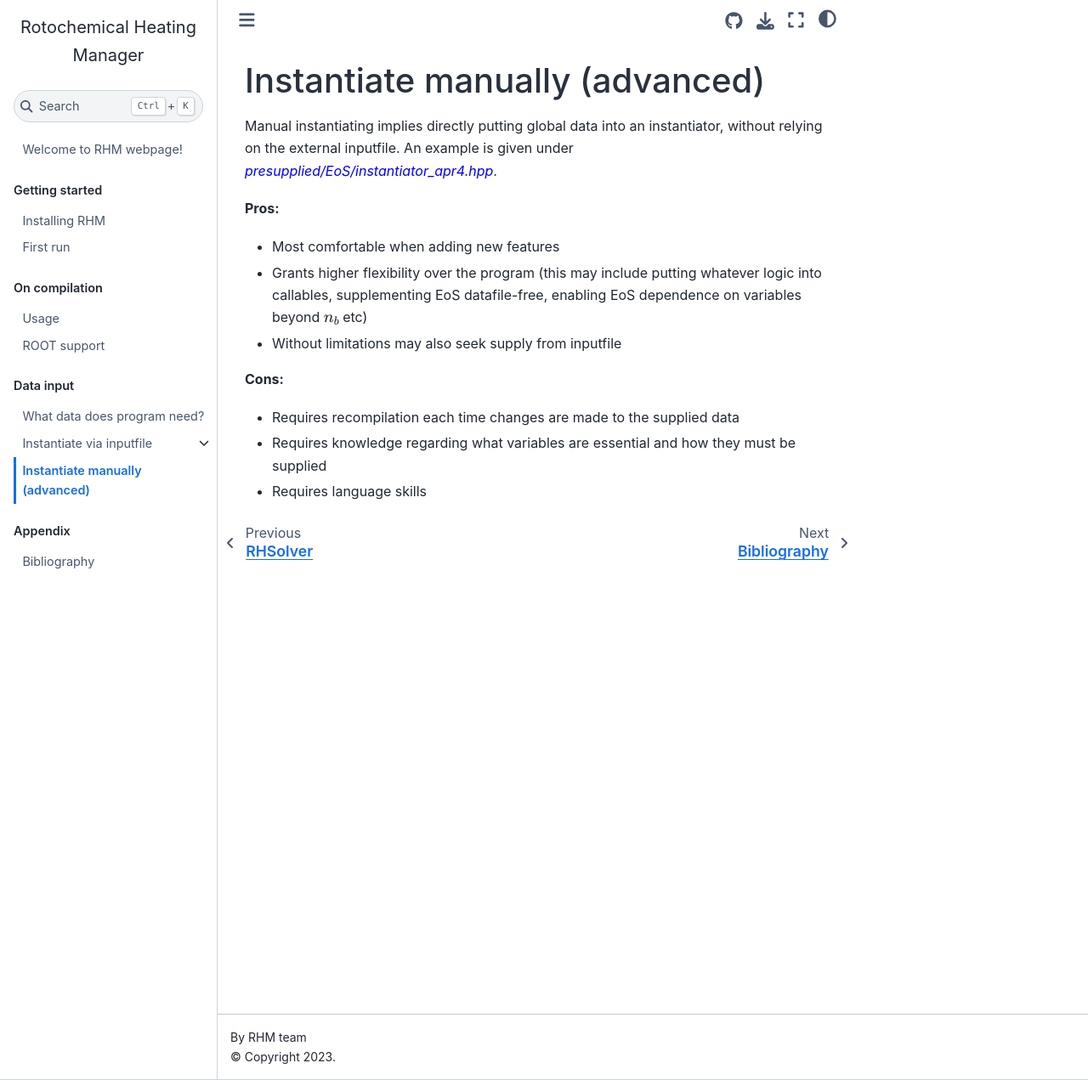
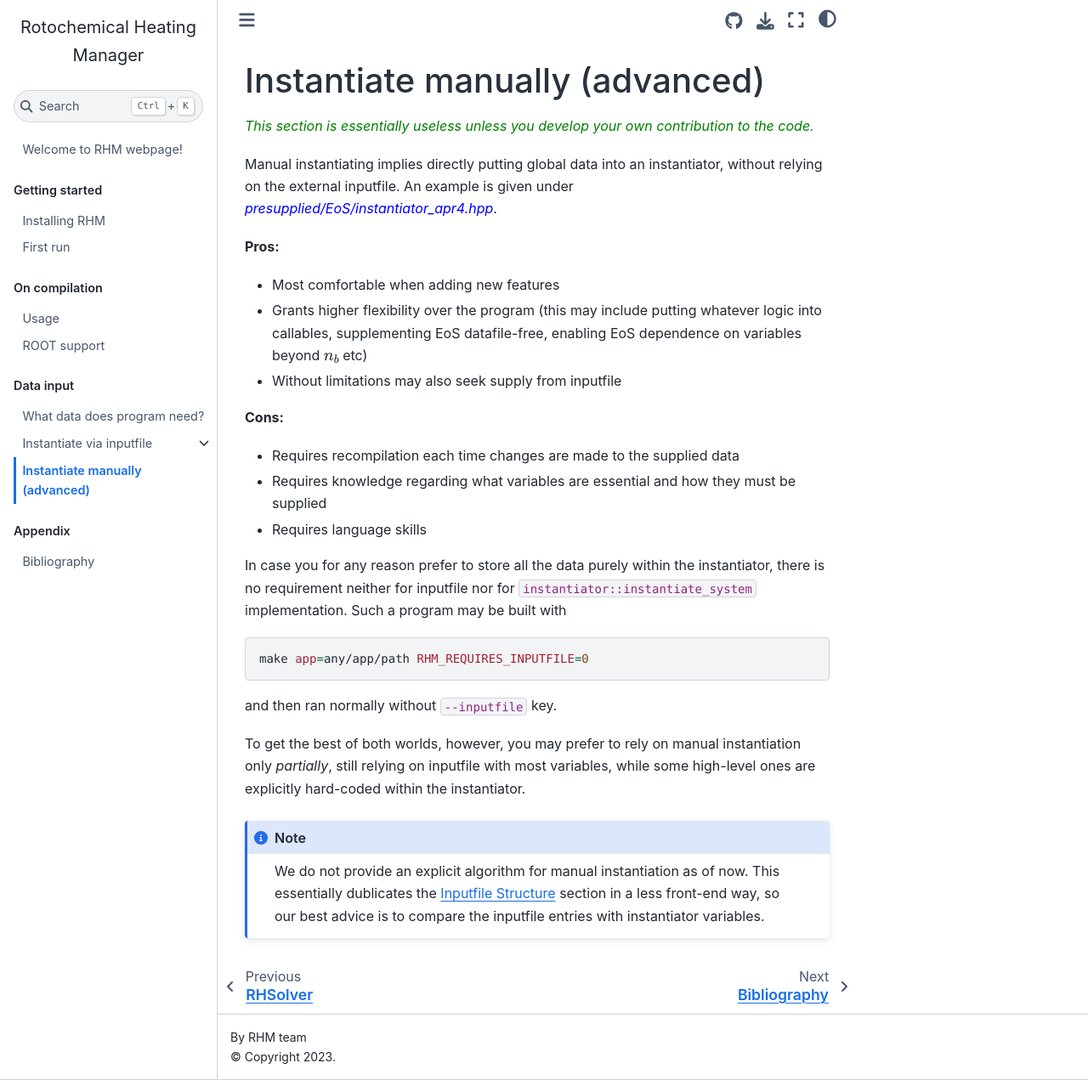
Before and after one commit to Silence2107/Rotochemical-heating-manager, a Jupyter Book: the page built from docs/data_input/instantiate_manually.md, in a window 1280 px wide and 1271 px high. Shown: the whole window at 85% size. Built offline with Jupyter Book 1.0.4 settings and Sphinx 7.4.7 and the Sphinx Book theme 1.1.4, drawn with Linux system fonts in a browser that asks for light colours.

Commit message:
Update docs

````diff
--- a/docs/data_input/instantiate_manually.md
+++ b/docs/data_input/instantiate_manually.md
@@ -1,4 +1,6 @@
 # Instantiate manually (advanced)
+
+<span style="color:green">_This section is essentially useless unless you develop your own contribution to the code._</span>
 
 Manual instantiating implies directly putting global data into an instantiator, without relying on the external inputfile. An example is given under <span style="color:blue">_presupplied/EoS/instantiator\_apr4.hpp_</span>.
 
@@ -11,3 +13,15 @@ Manual instantiating implies directly putting global data into an instantiator,
 - Requires recompilation each time changes are made to the supplied data
 - Requires knowledge regarding what variables are essential and how they must be supplied
 - Requires language skills
+
+In case you for any reason prefer to store all the data purely within the instantiator, there is no requirement neither for inputfile nor for `instantiator::instantiate_system` implementation. Such a program may be built with
+```bash
+make app=any/app/path RHM_REQUIRES_INPUTFILE=0
+```
+and then ran normally without `--inputfile` key.
+
+To get the best of both worlds, however, you may prefer to rely on manual instantiation only _partially_, still relying on inputfile with most variables, while some high-level ones are explicitly hard-coded within the instantiator.
+
+```{note}
+We do not provide an explicit algorithm for manual instantiation as of now. This essentially dublicates the [Inputfile Structure](../data_input/instantiate_via_inputfile.md) section in a less front-end way, so our best advice is to compare the inputfile entries with instantiator variables.
+```
````
